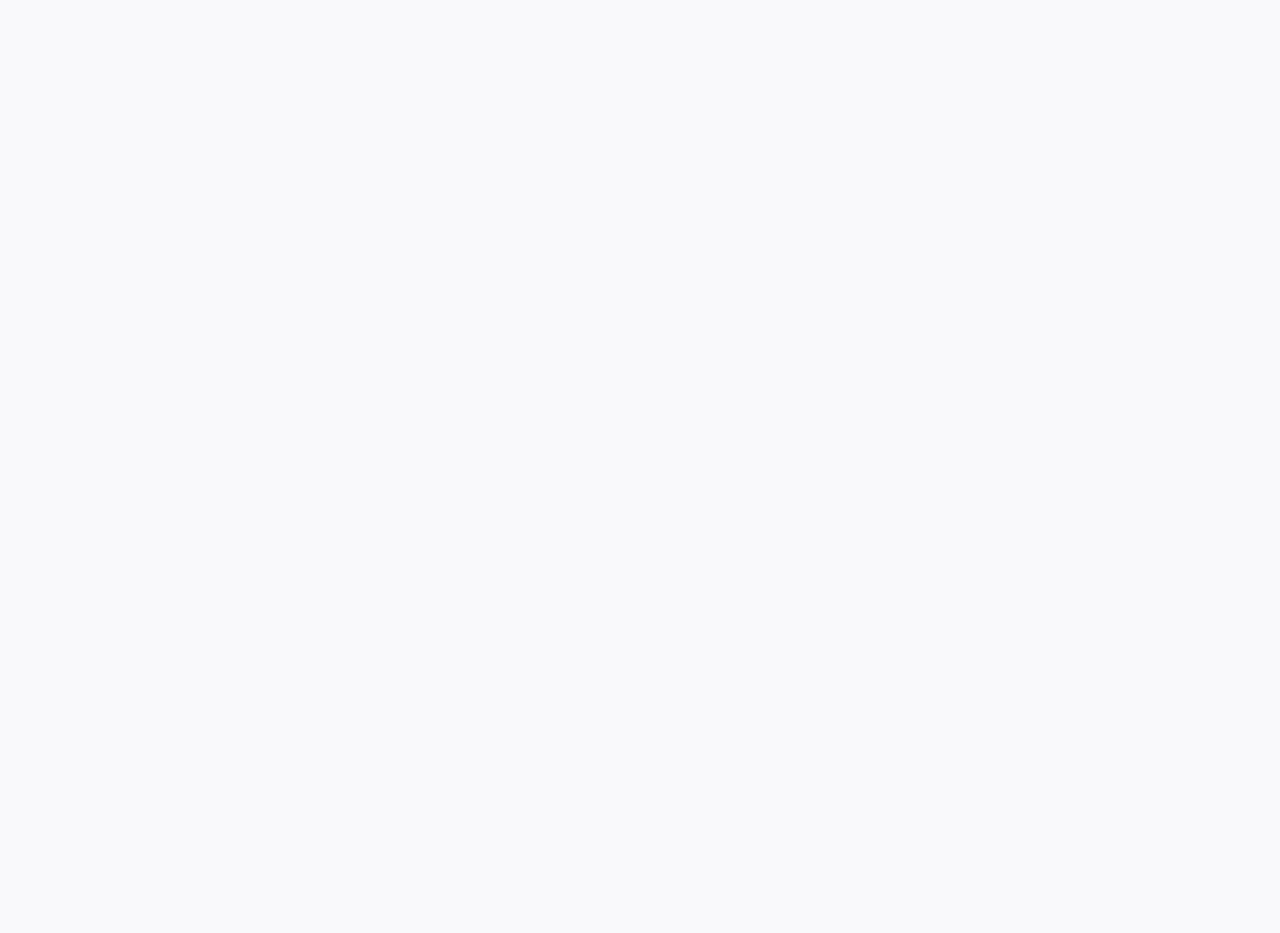
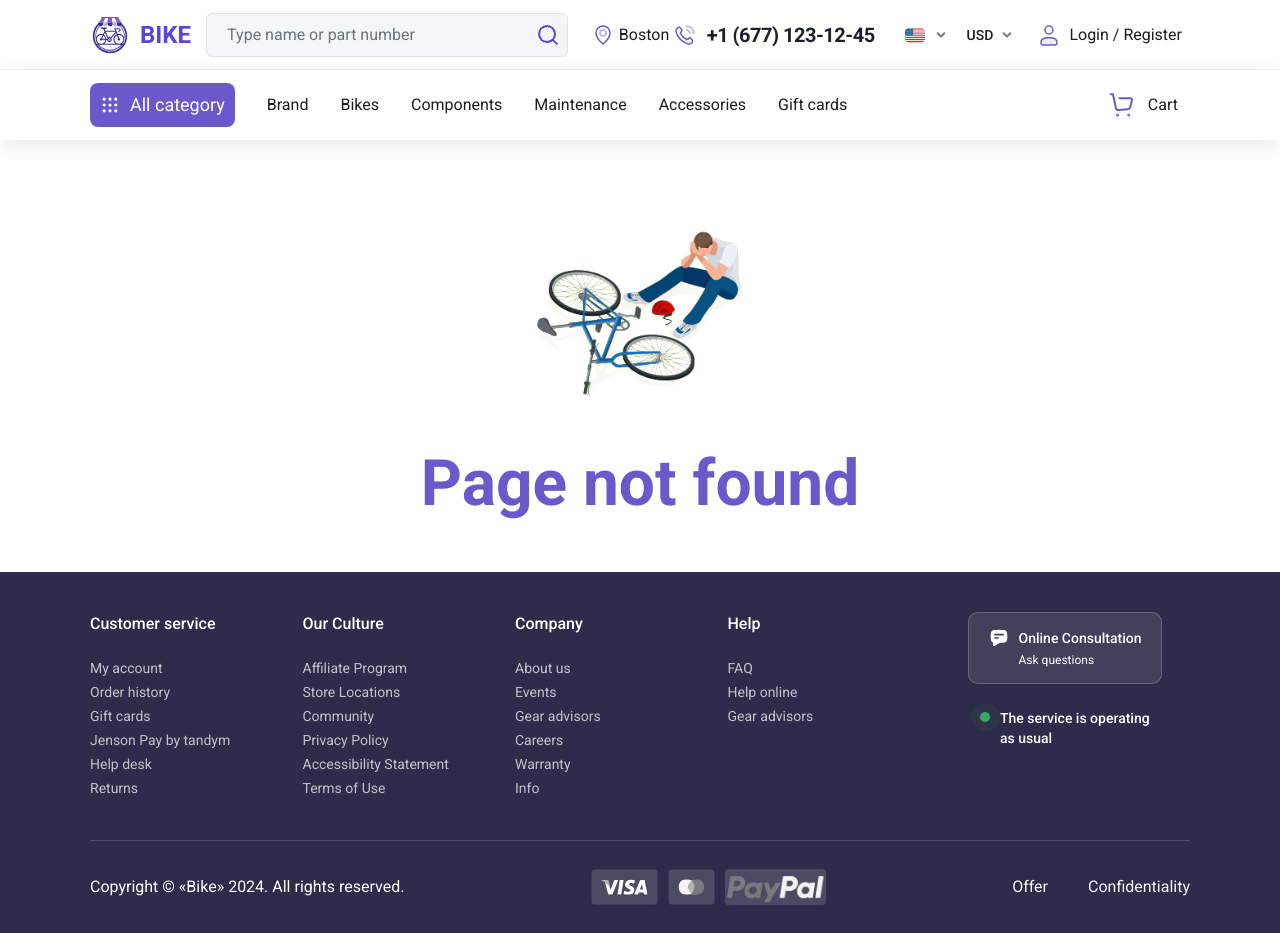
Before and after one commit to AvAValera/bike-shop, a React (Vite) app: page /cart in a window 1280 px wide. Before the commit this address had no page. Before the commit the page ends 800 px from the top, so only its background shows below. Built offline with nearby package versions, Linux system fonts and the light colour scheme.

Commit message:
add not found page

```diff
--- a/src/App.tsx
+++ b/src/App.tsx
@@ -3,6 +3,7 @@ import Home from "./pages/home/Home";
 import RootLayout from "./layout/root-layout/RootLayout";
 import LoginRegisterPage from "./pages/login-register-page/LoginRegisterPage";
 import ProductItemPage from "./pages/product-item/ProductItemPage";
+import NotFound from "./pages/not-found/NotFound";
 
 
 function App() {
@@ -13,6 +14,7 @@ function App() {
           <Route path="/"  element={<Home />} />
           <Route path="/user/auth" index element={<LoginRegisterPage />} />
           <Route path="/item/:id" element={<ProductItemPage />} />
+          <Route path="*" element={<NotFound />} />
         </Routes>
       </RootLayout>
     </>
--- a/src/layout/page-layout/PageLayout.tsx
+++ b/src/layout/page-layout/PageLayout.tsx
@@ -16,9 +16,11 @@ export default function PageLayout({ title = "Bike Store", children }: Props) {
       <Helmet>
         <title>{title}</title>
       </Helmet>
-      <Header />
-      {children}
-      <Footer />
+      <div className="min-w-[350px]">
+        <Header />
+        {children}
+        <Footer />
+      </div>
     </>
   );
 }
--- a/src/layout/page-layout/header/desktop/second/HeaderSecond.tsx
+++ b/src/layout/page-layout/header/desktop/second/HeaderSecond.tsx
@@ -4,7 +4,7 @@ import HeaderSecondMenuBtn from "./HeaderSecondMenuBtn";
 
 export default function HeaderSecond() {
   return (
-    <div className="w-full h-[70px] lg:px-5 px-2 xl:px-[90px] flex items-center bg-white@ shadow-[0_5px_20px_0_rgba(44,41,51,0.1)]">
+    <div className="w-full h-[70px] lg:px-5 px-2 xl:px-[90px] flex items-center bg-white@ shadow-[0_5px_20px_0_rgba(44,41,51,0.1)] relative z-30">
       <HeaderSecondMenuBtn />
       <HeaderSecondCategory />
       <HeaderSecondCart />
--- a/src/layout/page-layout/header/mobile/second/HeaderMobileSecond.tsx
+++ b/src/layout/page-layout/header/mobile/second/HeaderMobileSecond.tsx
@@ -4,7 +4,7 @@ import HeaderMobileSecondBtn from "./HeaderMobileSecondBtn";
 
 export default function HeaderMobileSecond() {
   return (
-    <div className="w-full h-[69px] px-[15px] flex items-center gap-[10px] bg-white@ shadow-[0_5px_20px_0_rgba(44,41,51,0.1)]">
+    <div className="w-full h-[69px] px-[15px] flex items-center gap-[10px] bg-white@ shadow-[0_5px_20px_0_rgba(44,41,51,0.1)] relative z-20">
       <HeaderMobileSecondBtn />
       <HeaderSearch />
     </div>
--- /dev/null
+++ b/src/pages/not-found/NotFound.tsx
@@ -0,0 +1,13 @@
+
+import PageLayout from "../../layout/page-layout/PageLayout";
+
+export default function NotFound() {
+  return (
+    <PageLayout title="Not found">
+      <div className="bg-white@ flex flex-col items-center py-10">
+        <img className="w-[40vw] md:w-[20vw]" src="/public/items/not-found.jpg" alt="not_found_img" />
+        <h1 className="text-[10vw] md:text-[5vw] font-bold text-purple@">Page not found</h1>
+      </div>
+    </PageLayout>
+  );
+}
```
Also changed, not shown: public/items/not-found.jpg (added).
